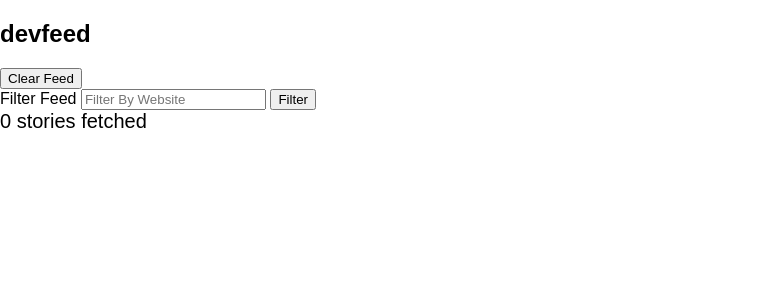
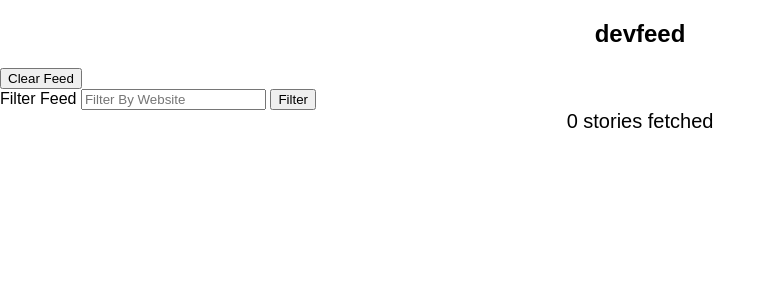
Before and after one commit to Bhupesh-V/defe, a Flask app: page / in a window 1280 px wide. Shown: the top 300 px of the page, without its empty margins (0-775 px from the left). Run offline with Flask 2, Linux system fonts and the light colour scheme; some libraries are stand-ins or nearby versions.

Commit message:
fix image width

```diff
--- a/static/script.js
+++ b/static/script.js
@@ -1,3 +1,4 @@
+
 function storycount(argument) {
     feed_cards = document.getElementsByClassName("feed-card");
     var ff = document.getElementById("filter-feed");
--- a/static/style.css
+++ b/static/style.css
@@ -32,3 +32,16 @@ body {margin:0;font-family:Arial}
   display: block;
   font-size: 20px;
 }
+
+.feed-card img {
+  width: 100%;
+  min-height: 100%;
+}
+
+#story-count {
+  text-align: center;
+}
+
+h2 {
+  text-align: center;
+}
```
